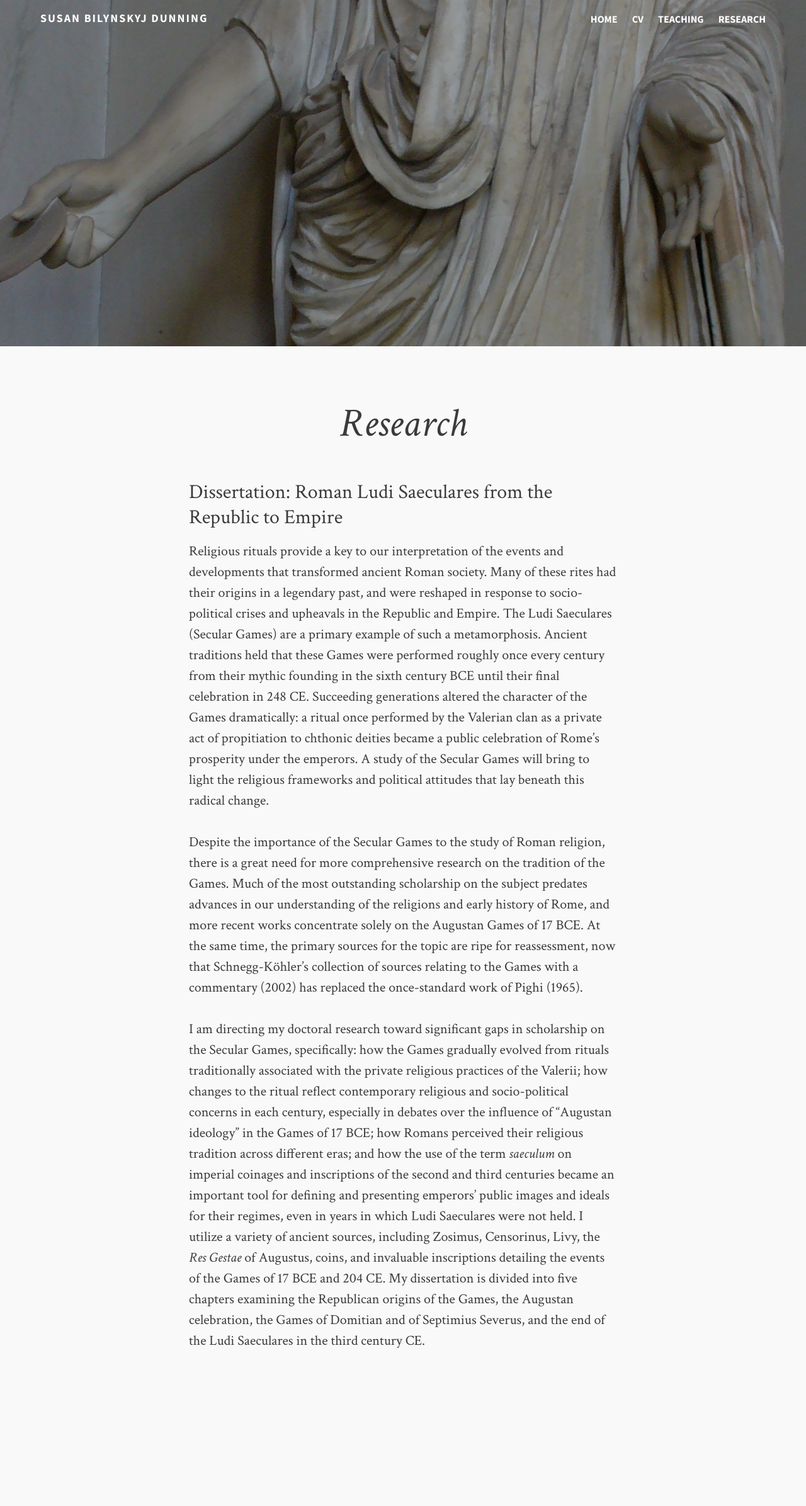
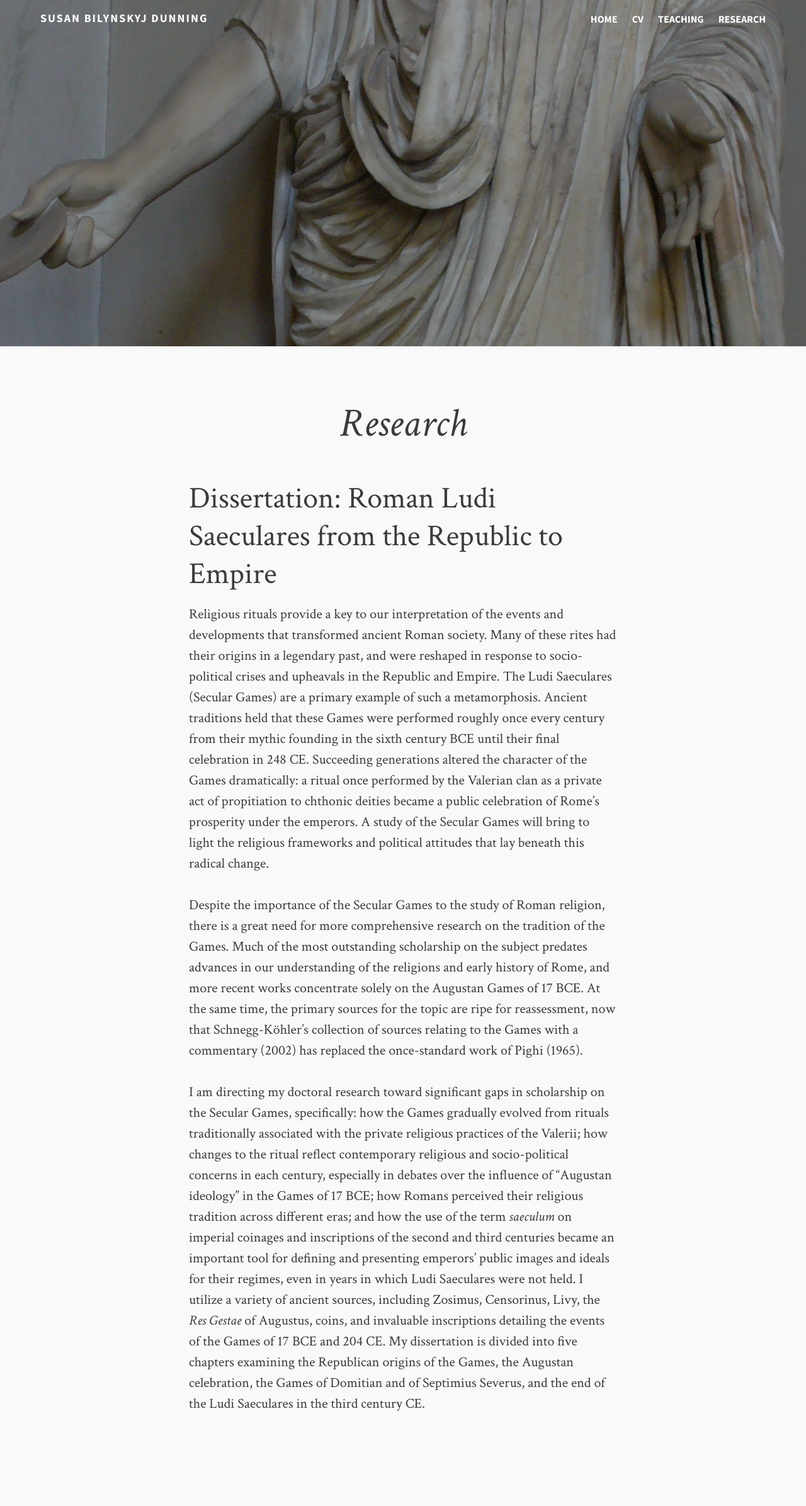
Before and after one commit to scbdunning/scbdunning.github.io, a Jekyll site: the page built from research.md, in a window 1280 px wide. Shown: the whole page at 63% size. Built offline with Jekyll 4.4.1, drawn with Linux system fonts in a browser that asks for light colours; before the commit the page ends 2292 px from its top, so only the background shows below that.

Commit message:
Change heading level

```diff
--- a/research.md
+++ b/research.md
@@ -8,7 +8,7 @@ image:
   feature: roman-sacrificing.jpg
 ---
 
-### Dissertation: Roman Ludi Saeculares from the Republic to Empire
+## Dissertation: Roman Ludi Saeculares from the Republic to Empire
 
 Religious rituals provide a key to our interpretation of the events and developments that transformed ancient Roman society. Many of these rites had their origins in a legendary past, and were reshaped in response to socio-political crises and upheavals in the Republic and Empire. The Ludi Saeculares (Secular Games) are a primary example of such a metamorphosis. Ancient traditions held that these Games were performed roughly once every century from their mythic founding in the sixth century BCE until their final celebration in 248 CE. Succeeding generations altered the character of the Games dramatically: a ritual once performed by the Valerian clan as a private act of propitiation to chthonic deities became a public celebration of Rome’s prosperity under the emperors. A study of the Secular Games will bring to light the religious frameworks and political attitudes that lay beneath this radical change.
 
```
